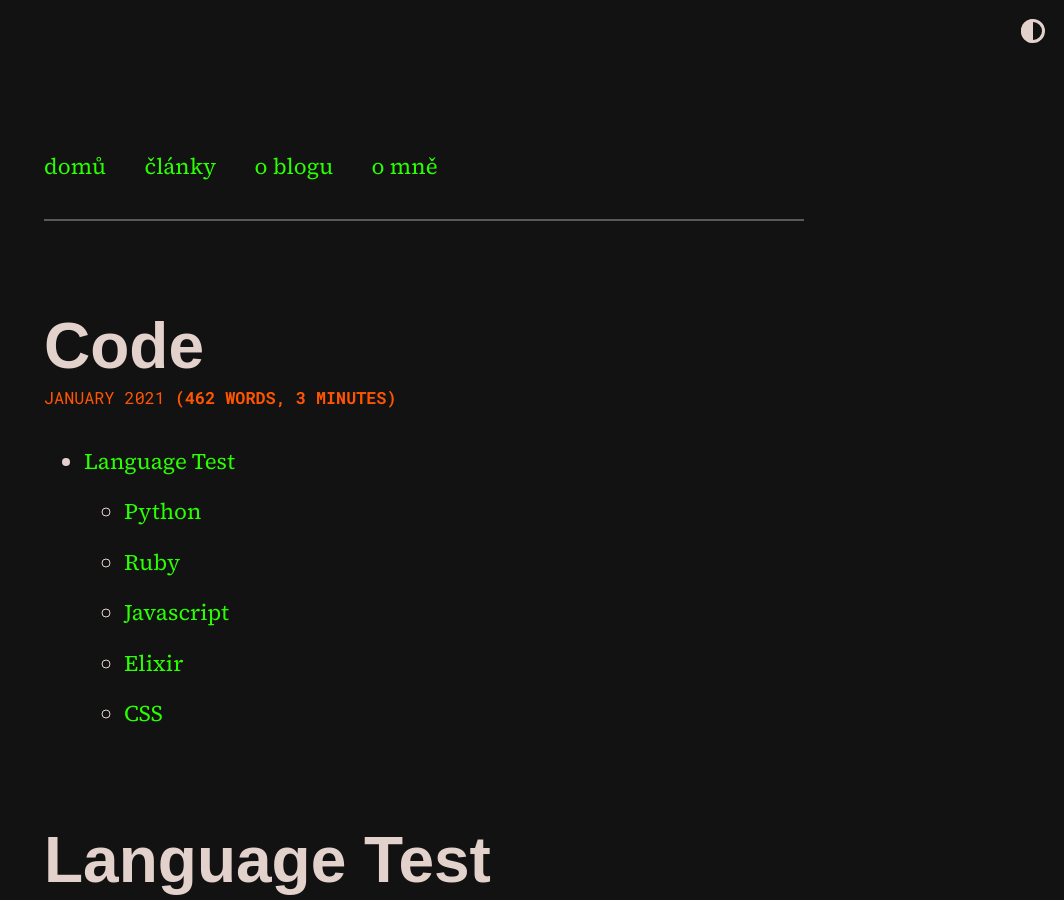
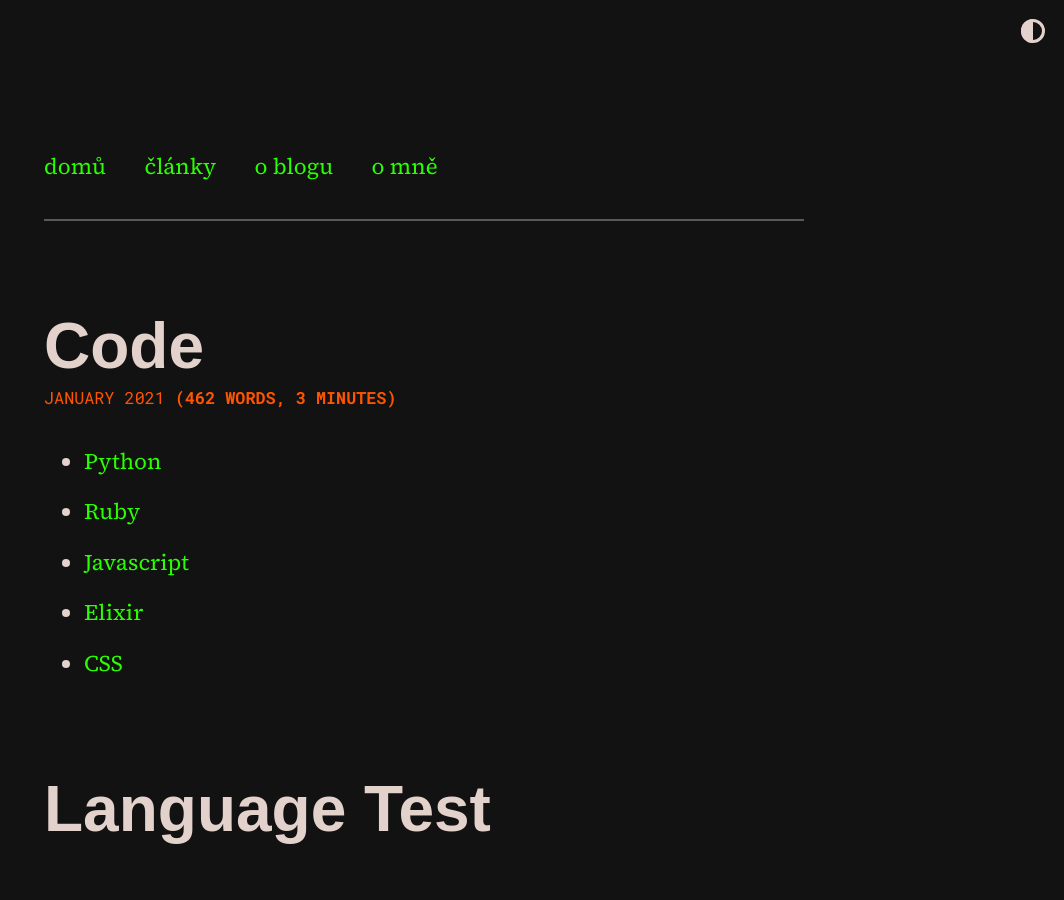
Before and after one commit to scherrer-txt/bts, a Jekyll site: the page built from _posts/2021-01-08-code.md, in a window 1280 px wide and 900 px high. Shown: the whole window, without its empty margins (216-1280 px from the left). Built offline with Jekyll 4.4.1, drawn with Linux system fonts in a browser that asks for light colours; some web fonts are replaced.

Commit message:
Update post.html

```diff
--- a/_layouts/post.html
+++ b/_layouts/post.html
@@ -39,7 +39,7 @@ layout: default
 
 {% include date_and_social_share.html %}
 
-{% include toc.html html=content %}
+{% include toc.html html=content class="inline_toc" id="my_toc" h_min=2 h_max=3 %}
 
 {{ content }}
 
```
